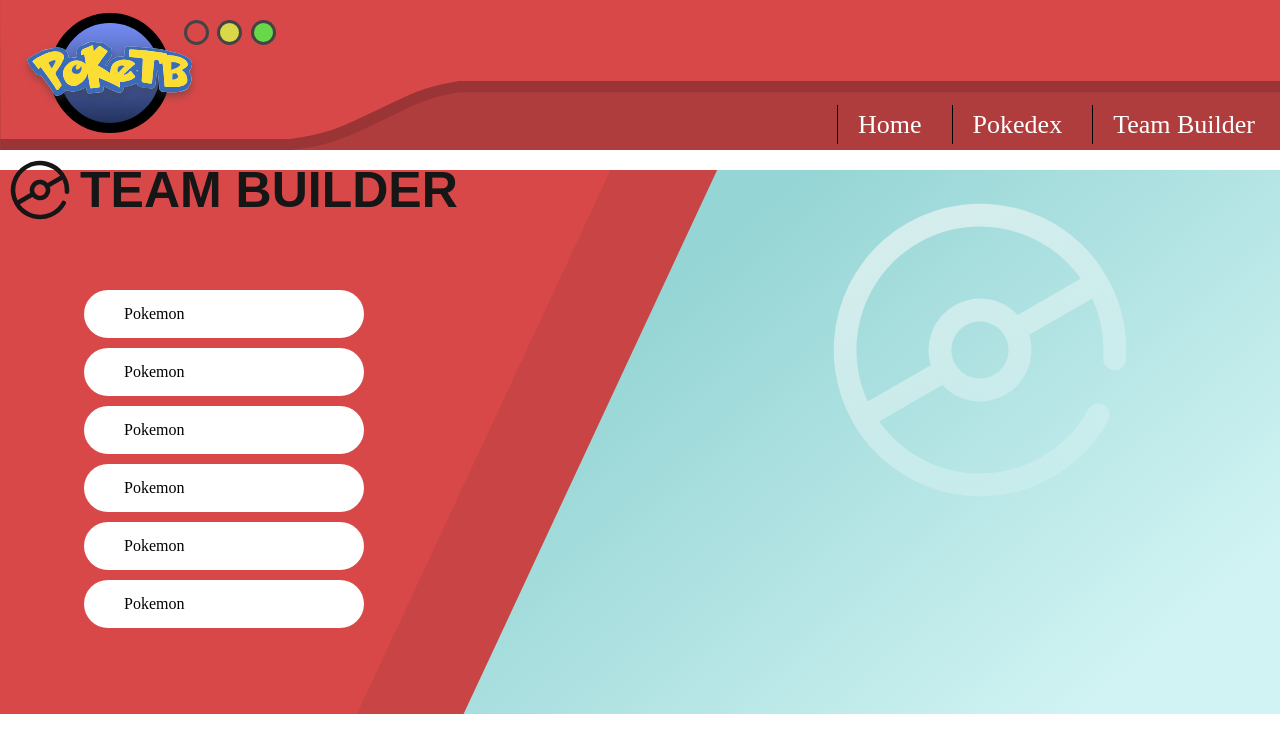
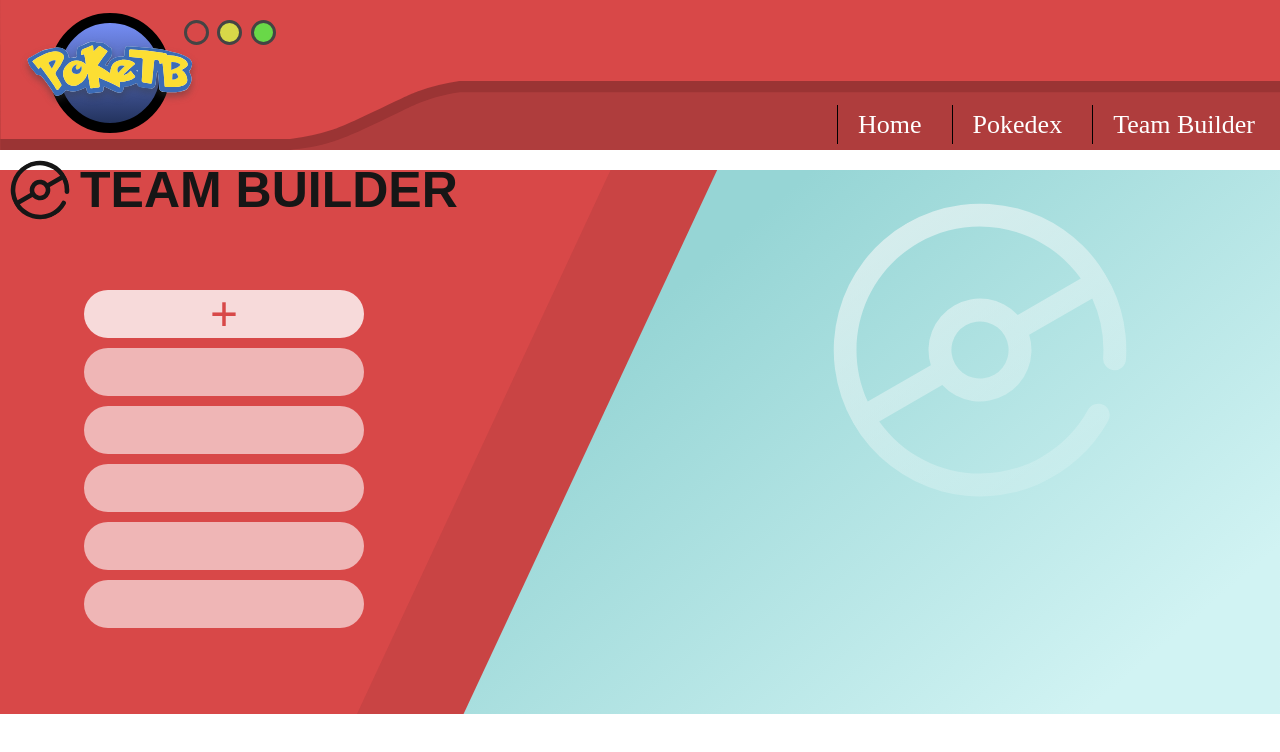
Before and after one commit to stucy/poke-team-builder, a React app: page /team-builder in a window 1280 px wide. Shown: the top 752 px of the page. Built offline with nearby package versions, Linux system fonts and the light colour scheme.

Commit message:
added team member styling and logic

```diff
--- a/src/components/TeamMember/TeamMember.css
+++ b/src/components/TeamMember/TeamMember.css
@@ -2,6 +2,59 @@
     background-color: white;
     padding: 15px 40px;
     width: 200px;
+    height: 18px;
     border-radius: 25px;
     margin-bottom: 10px;
+    position: relative;
+    display: flex;
 }
+
+.TeamMember:hover{
+    cursor: pointer;
+}
+
+.TeamMember.active{
+    opacity: 0.8;
+}
+
+.TeamMember.active::before{
+    content: "+";
+    font-size: 50px;
+    color: #D84848;
+    position: absolute;
+    font-weight: 900;
+    top: 50%;
+    left: 50%;
+    transform: translate(-50%, -50%);
+}
+
+.TeamMember.empty{
+    opacity: 0.6;
+}
+
+.TeamMember.empty:hover{
+    cursor: default;
+}
+
+.MemberImg {
+    width: 15%;
+    position: absolute;
+    top: 5px;
+    left: 10px;
+}
+
+.MemberInfo {
+    display: flex;
+    flex-direction: column;
+    justify-content: center;
+    align-items: flex-start;
+    margin-left: 20px;
+}
+
+.PokemonHealthBar {
+    width: 200px;
+    height: 5px;
+    display: inline-block;
+    border: 3px solid #90C88C;
+    border-radius: 20px;
+}
--- a/src/components/TeamMember/TeamMember.js
+++ b/src/components/TeamMember/TeamMember.js
@@ -1,12 +1,30 @@
 import React from 'react';
+
+import Aux from "../../hoc/Aux";
 
 import './TeamMember.css';
 
 const TeamMember = ({data}) => {
     console.log(data);
+
+    let classes = `TeamMember `;
+    if(data.name == null){
+        classes += data.active ? "active" : "empty";
+    }
+
     return (
-        <div className="TeamMember">
-            {data.name}
+        <div className={classes}>
+            {data.name == null ? null :
+
+                <Aux>
+                    <img className="MemberImg" src="https://assets.pokemon.com/assets/cms2/img/pokedex/full/025.png" />
+                    <div className="MemberInfo">
+                        <span>Pikachu</span>
+                        <span className="PokemonHealthBar"></span>
+                        <span>35/35</span>
+                    </div>
+                </Aux>
+            }
         </div>
     );
 }
--- a/src/containers/TeamBuilder/TeamBuilder.js
+++ b/src/containers/TeamBuilder/TeamBuilder.js
@@ -8,7 +8,15 @@ import './TeamBuilder.css';
 import PokeballImg from '../../images/pokeballBG.svg';
 import PokeballIcon from '../../images/pokeballIcon.svg';
 
-const emptyTeam = [{},{},{},{},{},{}]
+const emptyTeam = [
+    {active: true},
+    {active: false},
+    {active: false},
+    {active: false},
+    {active: false},
+    {active: false}
+];
+
 const url = "https://pokeapi.co/api/v2/pokemon/";
 
 const App = () => {
@@ -21,12 +29,9 @@ const App = () => {
                 Team Builder
             </h2>
             <div className="PokemonTeam">
-                <TeamMember data={{name: "Pokemon"}}/>
-                <TeamMember data={{name: "Pokemon"}}/>
-                <TeamMember data={{name: "Pokemon"}}/>
-                <TeamMember data={{name: "Pokemon"}}/>
-                <TeamMember data={{name: "Pokemon"}}/>
-                <TeamMember data={{name: "Pokemon"}}/>
+                {emptyTeam.map((member, index) => {
+                    return <TeamMember data={member} key={index}/>
+                })}
             </div>
             <div className="PokemonInfo">
 
```
